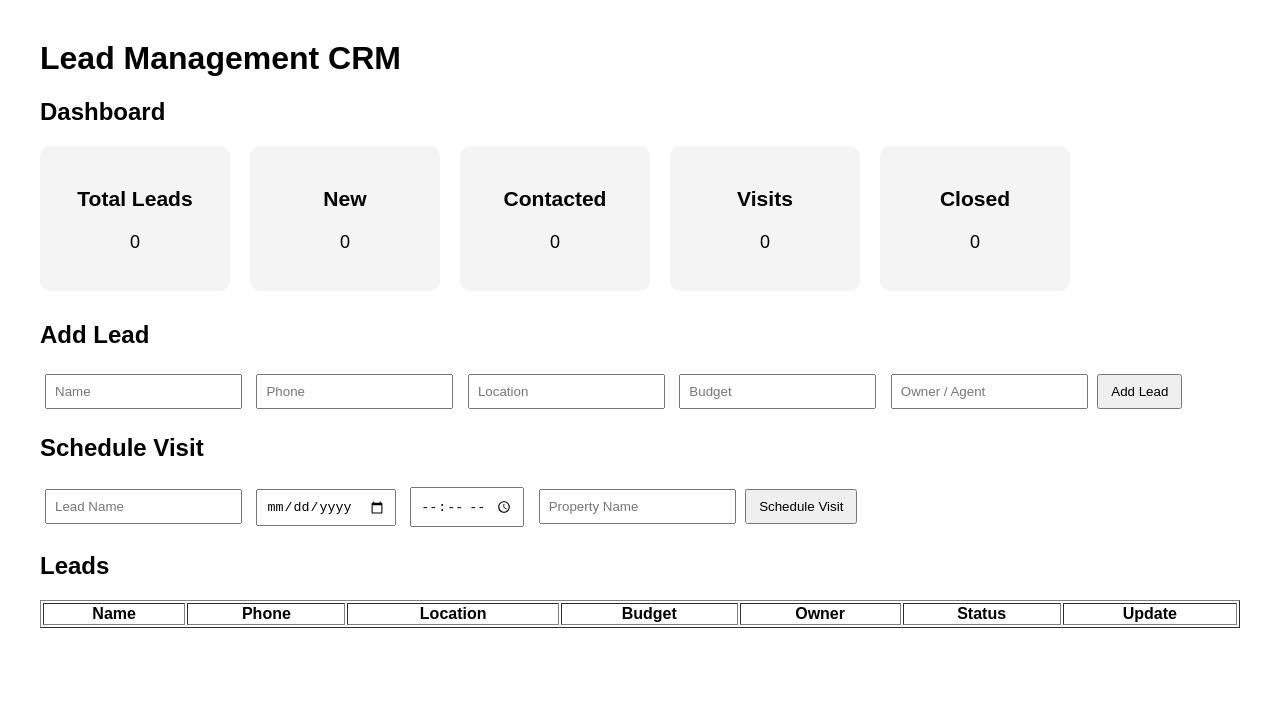
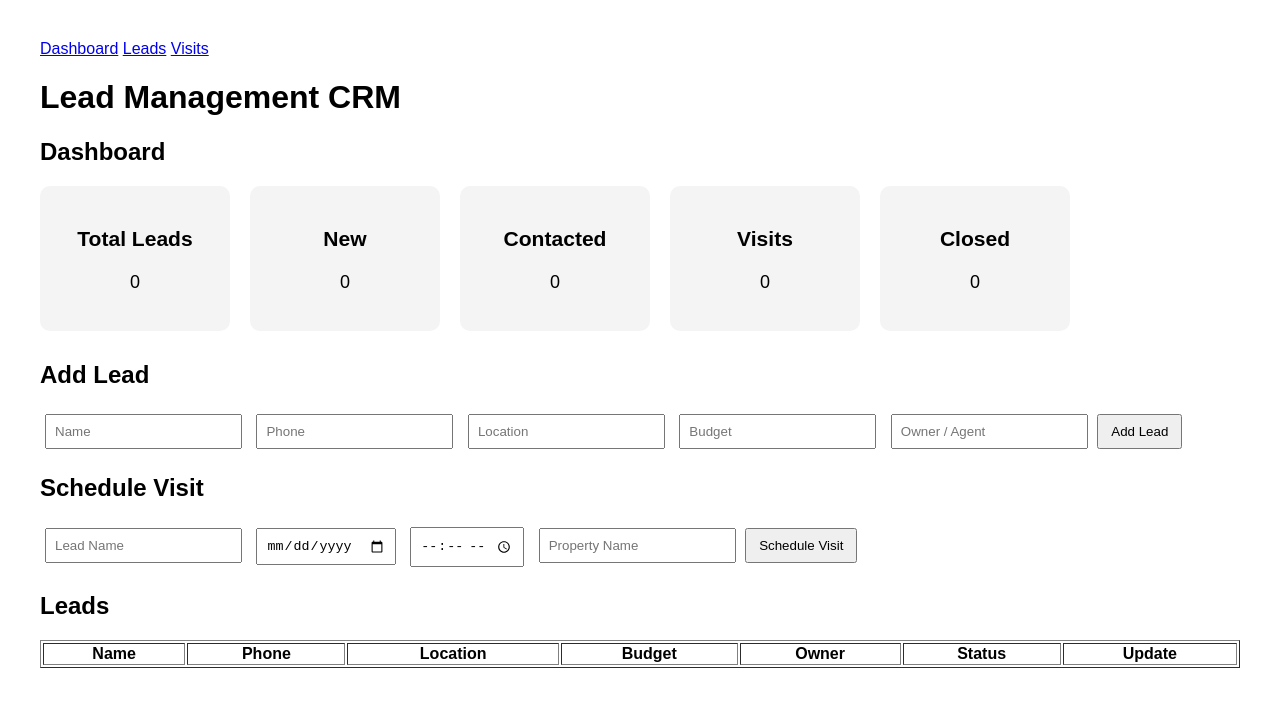
Before and after one commit to sunanda-suvvari/lead-management-crm, a website: page index.html in a window 1280 px wide. Drawn offline with Linux system fonts and the light colour scheme; no server answers.

Commit message:
Add navigation bar to index.html

```diff
--- a/index.html
+++ b/index.html
@@ -1,5 +1,10 @@
 <!DOCTYPE html>
 <html>
+    <div class="navbar">
+<a href="index.html">Dashboard</a>
+<a href="#leads">Leads</a>
+<a href="#visits">Visits</a>
+</div>
 
 <head>
 <title>Lead Management CRM</title>
```
